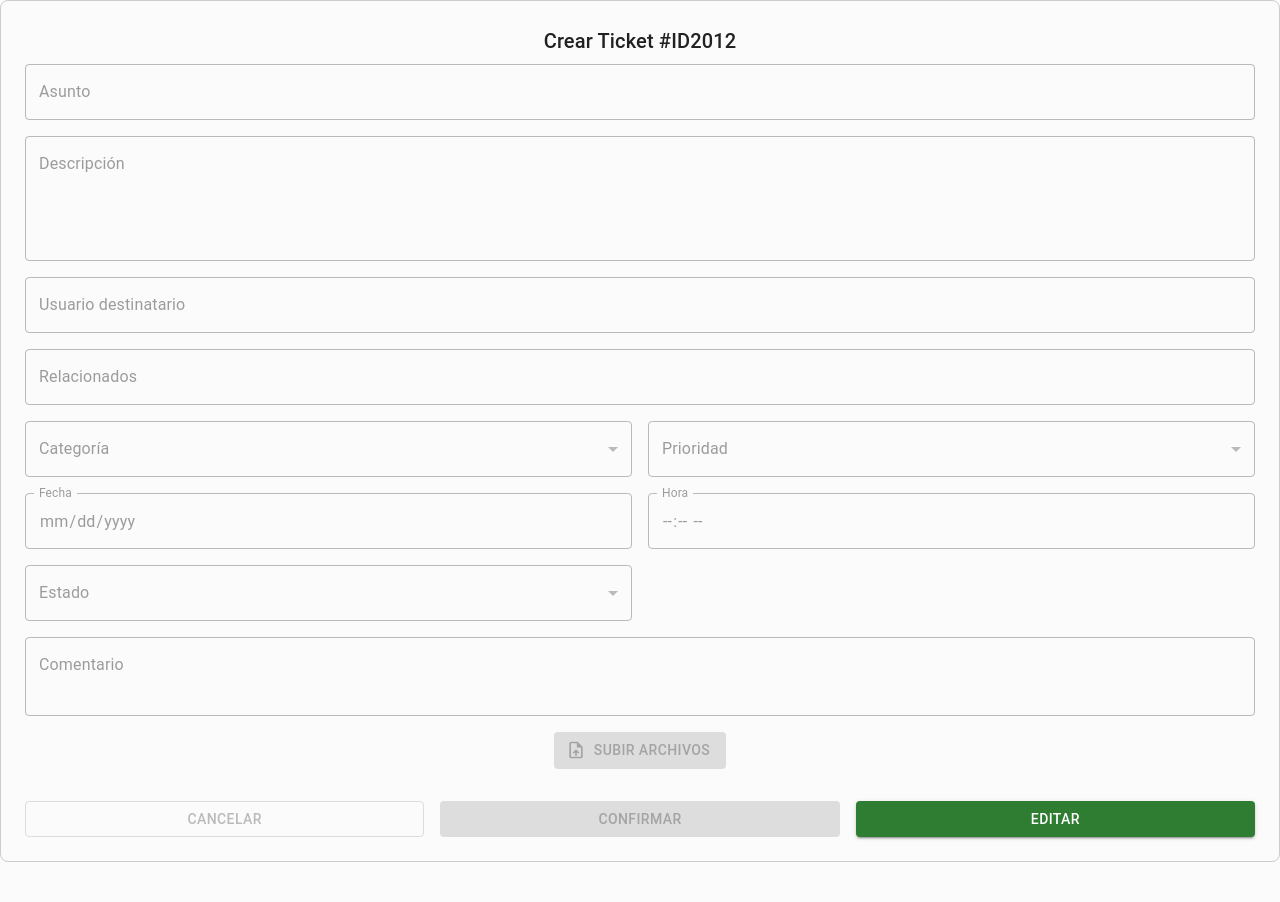
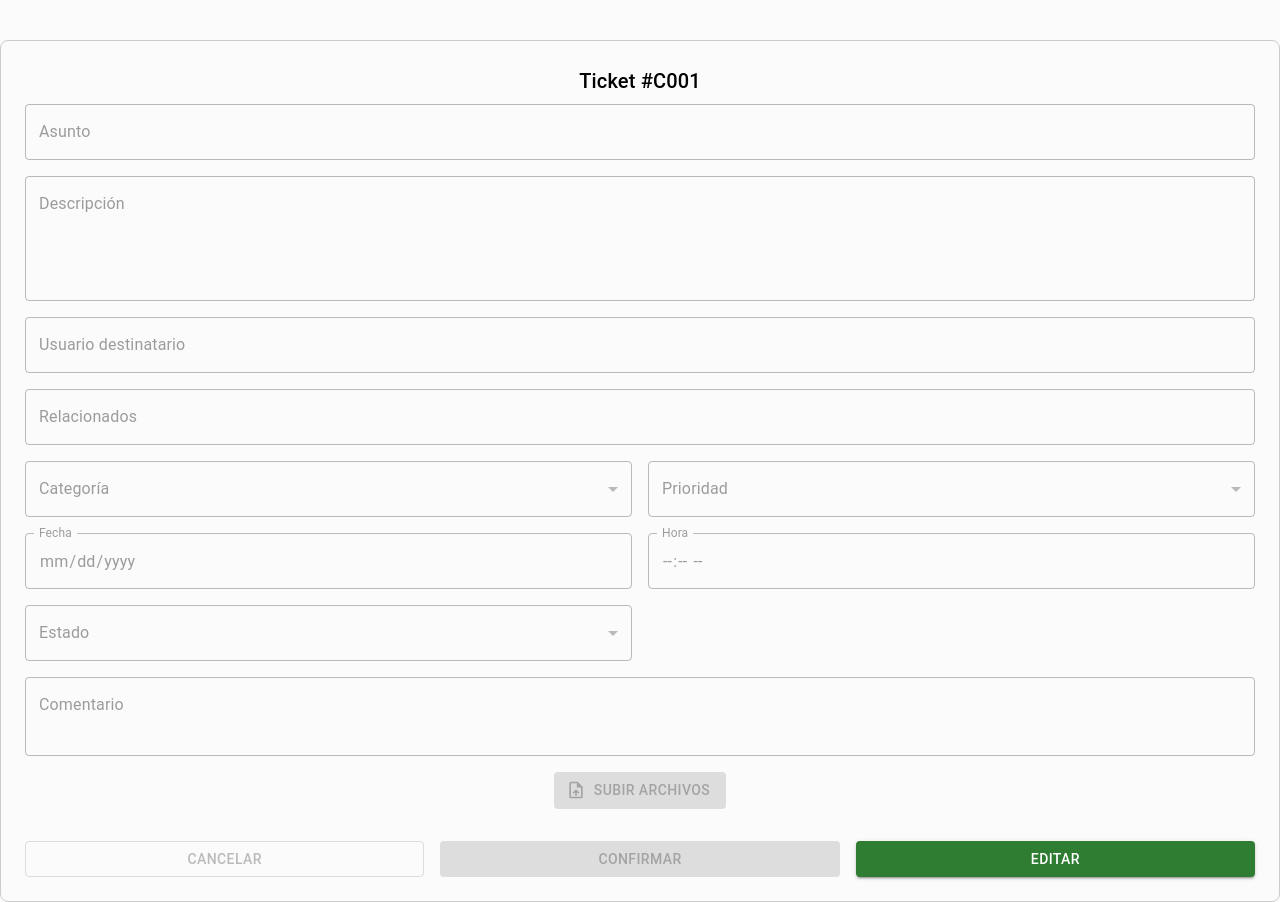
Before and after one commit to xStranged1/Ticket, a React (Vite) app: page /ticket/1 in a window 1280 px wide. Before the commit the page ends 862 px from the top, so only its background shows below. Built offline with nearby package versions, Linux system fonts and the light colour scheme.

Commit message:
feat: :sparkles: link to profile, some styles
improve theme colors

```diff
--- a/src/App.tsx
+++ b/src/App.tsx
@@ -30,7 +30,7 @@ function App() {
           <Route path='/tickets' element={<Tickets />} />
           <Route path='/create' element={<CreateTicket />} />
           <Route path='/ticket/:id' element={<DetailTicket />} />
-          <Route path='/profile' element={<UserProfile />} />
+          <Route path='/profile/:id' element={<UserProfile />} />
           <Route path='/support' element={<Support />} />
           <Route path='*' element={<NotFound />} />
         </Routes>
--- a/src/const/colors.ts
+++ b/src/const/colors.ts
@@ -8,9 +8,14 @@ export const lightTheme = createTheme({
         mode: 'light',
         background: {
             default: '#fbfbfb', // Fondo blanco para el tema claro
+            paper: "#fff"
         },
         secondary: {
             main: '#e7e7e7'
+        },
+        text: {
+            primary: '#010101',
+            secondary: '#222',
         }
     },
 });
@@ -22,7 +27,8 @@ export const darkTheme = createTheme({
     palette: {
         mode: 'dark',
         background: {
-            default: '#333333', // Fondo gris oscuro para el tema oscuro
+            default: '#2f2f2f', // Fondo gris oscuro para el tema oscuro
+            paper: "#383838"
         },
         primary: {
             main: '#3fb55d',
@@ -30,6 +36,10 @@ export const darkTheme = createTheme({
         secondary: {
             main: '#f50057',
         },
+        text: {
+            primary: '#fff',
+            secondary: '#dedede',
+        }
 
     },
 });
--- a/src/routes/DetailTicket.tsx
+++ b/src/routes/DetailTicket.tsx
@@ -4,7 +4,7 @@ import {
 } from "@mui/material";
 import UploadFileIcon from "@mui/icons-material/UploadFile";
 import DeleteIcon from "@mui/icons-material/Delete";
-import { useSearchParams } from "react-router-dom";
+import { useParams, useSearchParams } from "react-router-dom";
 
 interface TicketFormProps {
     onSubmit: (formData: {
@@ -23,8 +23,9 @@ interface TicketFormProps {
 }
 
 export const DetailTicket: React.FC<TicketFormProps> = ({ onSubmit }) => {
-
+    const { id } = useParams();
     const [formData, setFormData] = React.useState({
+        id,
         subject: '',
         description: '',
         recipient: '',
@@ -37,7 +38,7 @@ export const DetailTicket: React.FC<TicketFormProps> = ({ onSubmit }) => {
         status: '',
         comment: '',
     });
-
+    const formatedId = id?.toString().padStart(3, '0');
     let [searchParams] = useSearchParams();
     const editing = searchParams.get('editing')
     const initialIsEditing = editing === 'true';
@@ -79,9 +80,9 @@ export const DetailTicket: React.FC<TicketFormProps> = ({ onSubmit }) => {
     };
 
     return (
-        <Box component="form" onSubmit={handleSubmit} sx={{ p: 3, border: '1px solid #ccc', borderRadius: 2 }}>
+        <Box component="form" onSubmit={handleSubmit} sx={{ p: 3, marginTop: 5, border: '1px solid #ccc', borderRadius: 2 }}>
             <Typography variant="h6" gutterBottom>
-                Crear Ticket #ID2012
+                Ticket #C{formatedId}
             </Typography>
             <Grid container spacing={2}>
                 <Grid item xs={12}>
--- a/src/routes/Login.tsx
+++ b/src/routes/Login.tsx
@@ -113,6 +113,7 @@ const ExternalLogin: React.FC = () => {
                         error={!!errors.email}
                         helperText={errors.email}
                         InputProps={{ style: { color: "black" } }}
+                        InputLabelProps={{ style: { color: "#9f9f9f" } }}
                     />
 
                     <TextField
@@ -137,6 +138,7 @@ const ExternalLogin: React.FC = () => {
                                 </InputAdornment>
                             ),
                         }}
+                        InputLabelProps={{ style: { color: "#9f9f9f" } }}
                     />
 
                     <motion.div whileHover={{ scale: 1.05 }}>
@@ -169,7 +171,6 @@ const ExternalLogin: React.FC = () => {
                     aria-label="Soporte"
                     onClick={() => (window.location.href = "/support")}
                     sx={{
-
                         bottom: 20,
                         right: 20,
                         backgroundColor: "#2196f3",
--- a/src/routes/Support.tsx
+++ b/src/routes/Support.tsx
@@ -52,7 +52,8 @@ const Form: React.FC<FormProps> = ({ onSubmit }) => {
             <TextField
                 id="outlined-multiline-static"
                 label="Escribe los detalles..."
-                sx={{ width: '100%', bgcolor: 'white', borderRadius: 1 }}
+                sx={{ width: '100%', bgcolor: 'white', borderRadius: 1, color: '#010101' }}
+                InputProps={{ style: { color: "#010101" } }}
                 multiline
                 rows={4}
                 value={description}
--- a/src/routes/Tickets.tsx
+++ b/src/routes/Tickets.tsx
@@ -20,7 +20,8 @@ import DeleteIcon from '@mui/icons-material/Delete';
 import EditIcon from '@mui/icons-material/Edit';
 import { rows } from '../const/dummyData';
 import { Priority, Ticket } from '../types/types';
-import { useNavigate } from 'react-router-dom';
+import { Link, useNavigate } from 'react-router-dom';
+import AccountBoxIcon from '@mui/icons-material/AccountBox';
 
 
 type Order = 'asc' | 'desc';
@@ -108,6 +109,7 @@ function EnhancedTableHead(props: EnhancedTableProps) {
     );
 }
 function EnhancedTableToolbar() {
+    const idUser = 13
 
     return (
         <Toolbar
@@ -126,7 +128,18 @@ function EnhancedTableToolbar() {
             >
                 Requerimientos
             </Typography>
-        </Toolbar>
+            <a style={{ display: 'flex', flexDirection: 'row', alignItems: 'center', textDecoration: 'none' }} href={`/profile/${idUser}`}>
+                <AccountBoxIcon fontSize='large' />
+                <Typography
+                    sx={{ textAlign: 'right', textWrap: 'nowrap', marginLeft: 1, marginRight: 1 }}
+                    variant="h6"
+                    id="tableTitle"
+                >
+                    Romeo kai
+                </Typography>
+            </a>
+
+        </Toolbar >
     );
 }
 
@@ -242,7 +255,7 @@ export default function Tickets() {
     };
 
     return (
-        <Paper sx={{ width: '100%', flex: 1, flexDirection: 'row', justifySelf: 'center', justifyContent: 'center', alignItems: 'center', backgroundColor: "#ccc" }}>
+        <Paper sx={{ width: '100%', flex: 1, flexDirection: 'row', justifySelf: 'center', justifyContent: 'center', alignItems: 'center', backgroundColor: "#ccc", marginTop: 5 }}>
             <Dialog
                 open={open}
                 onClose={handleClose}
--- a/src/routes/UserProfile.tsx
+++ b/src/routes/UserProfile.tsx
@@ -10,12 +10,14 @@ import {
     Tooltip,
 } from "@mui/material";
 import StarIcon from "@mui/icons-material/Star";
+import { useParams } from "react-router-dom";
 
 const UserProfile: React.FC = () => {
 
+    let { id } = useParams();
     const [isEditing, setIsEditing] = useState(false);
-
     const [profile, setProfile] = useState({
+        id,
         nombre: "Romeo",
         apellido: "Monfroglio",
         email: "romeokai@gmail.com",
@@ -35,7 +37,6 @@ const UserProfile: React.FC = () => {
     return (
         <Box
             sx={{
-                backgroundColor: "#f5f5f5",
                 minHeight: "100vh",
                 p: 3,
             }}
@@ -45,7 +46,7 @@ const UserProfile: React.FC = () => {
                     maxWidth: "800px",
                     margin: "auto",
                     p: 3,
-                    backgroundColor: "white",
+                    bgcolor: 'background.paper',
                     boxShadow: 3,
                     borderRadius: 2,
                 }}
@@ -64,7 +65,7 @@ const UserProfile: React.FC = () => {
                                 textAlign: "center",
                                 borderRadius: 2,
                                 p: 3,
-                                backgroundColor: "#f9f9f9",
+                                bgcolor: 'background.default',
                                 position: "relative",
                             }}
                         >
```
